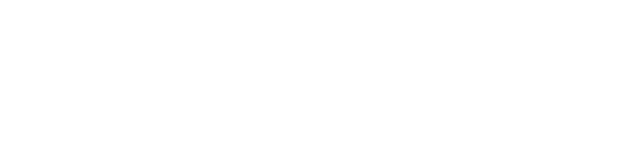
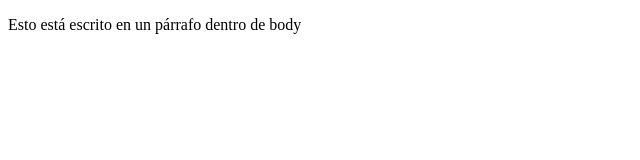
Before and after one commit to elpaloazul/1erepo, a plain HTML site: page index.html in a window 1280 px wide. Shown: the whole page, without its empty margins (0-640 px from the left). Drawn offline with Linux system fonts and the light colour scheme.

Commit message:
2do commit

```diff
--- a/index.html
+++ b/index.html
@@ -7,6 +7,6 @@
     <title>Document</title>
 </head>
 <body>
-
+    <p> Esto está escrito en un párrafo dentro de body</p>
 </body>
 </html>
```
